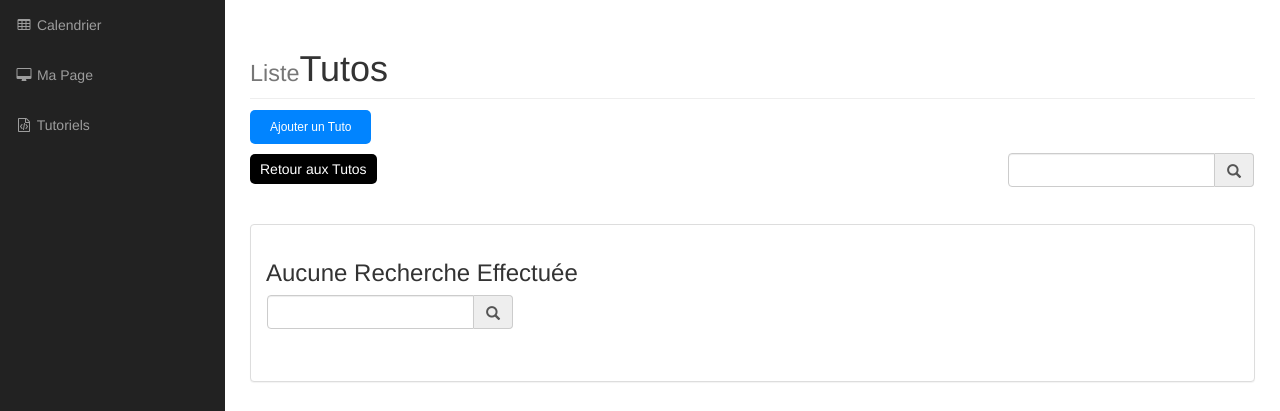
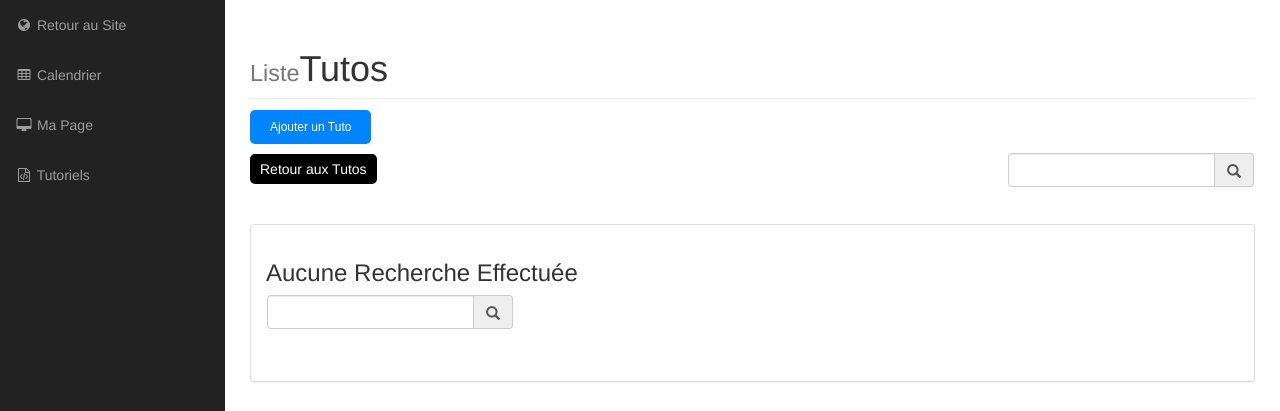
Before and after one commit to tioger/marsiensite, a PHP site: page /membre/result.php in a window 1280 px wide. Shown: the part 51-462 px from the top of the page. Run offline with PHP 8.4, Linux system fonts and the light colour scheme; the visitor is signed in with stand-in values (Sample User, id 1); data that the repository does not hold is empty.

Commit message:
add back to site in  member

```diff
--- a/membre/nav.php
+++ b/membre/nav.php
@@ -33,6 +33,9 @@
             <div class="collapse navbar-collapse navbar-ex1-collapse">
                 <ul class="nav navbar-nav side-nav">
                     <li >
+                        <a href="../index.php"><i class="fa fa-fw fa-globe"></i> Retour au Site</a>
+                    </li>
+                    <li >
                         <a href="index.php"><i class="fa fa-fw fa-table"></i> Calendrier</a>
                     </li>
                     <li>
```
